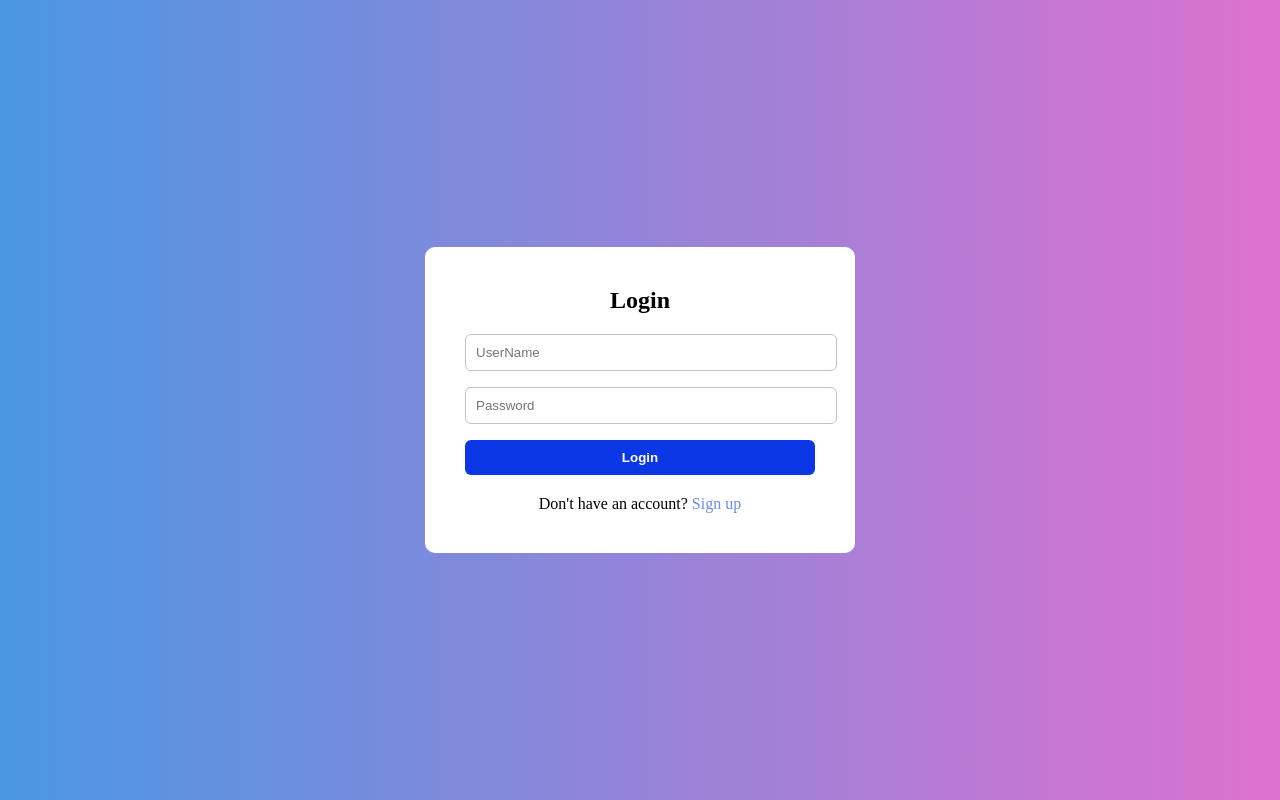
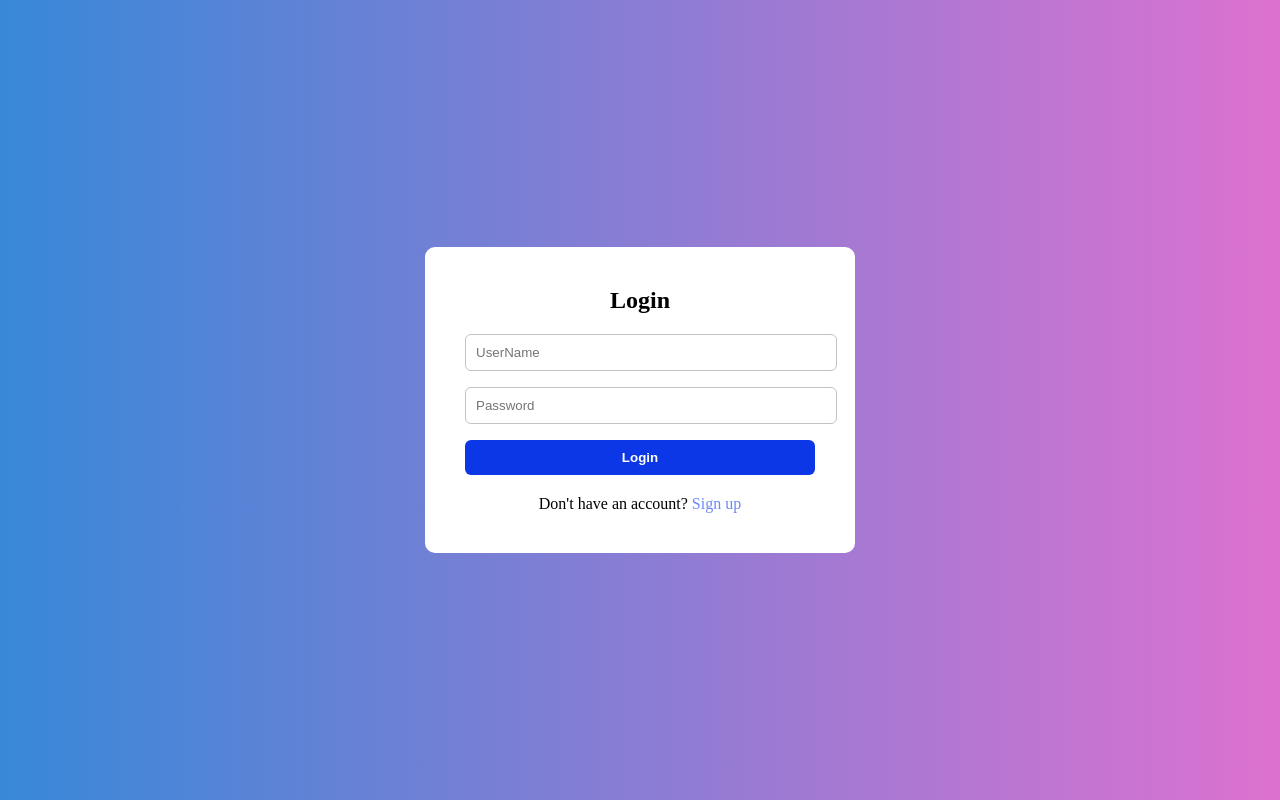
Before and after one commit to Tamilselvan1812/Login-Page, a plain HTML site: page index.html in a window 1280 px wide. Drawn offline with Linux system fonts and the light colour scheme.

Commit message:
changed color

```diff
--- a/index.html
+++ b/index.html
@@ -14,7 +14,7 @@
         /* Element selector */
         body {
             height: 100vh;
-            background: linear-gradient(to right, rgb(75, 151, 226), rgb(221, 113, 208));
+            background: linear-gradient(to right, rgb(56, 136, 216), rgb(221, 113, 208));
             display: flex;
             justify-content: center;
             align-items: center;
```
